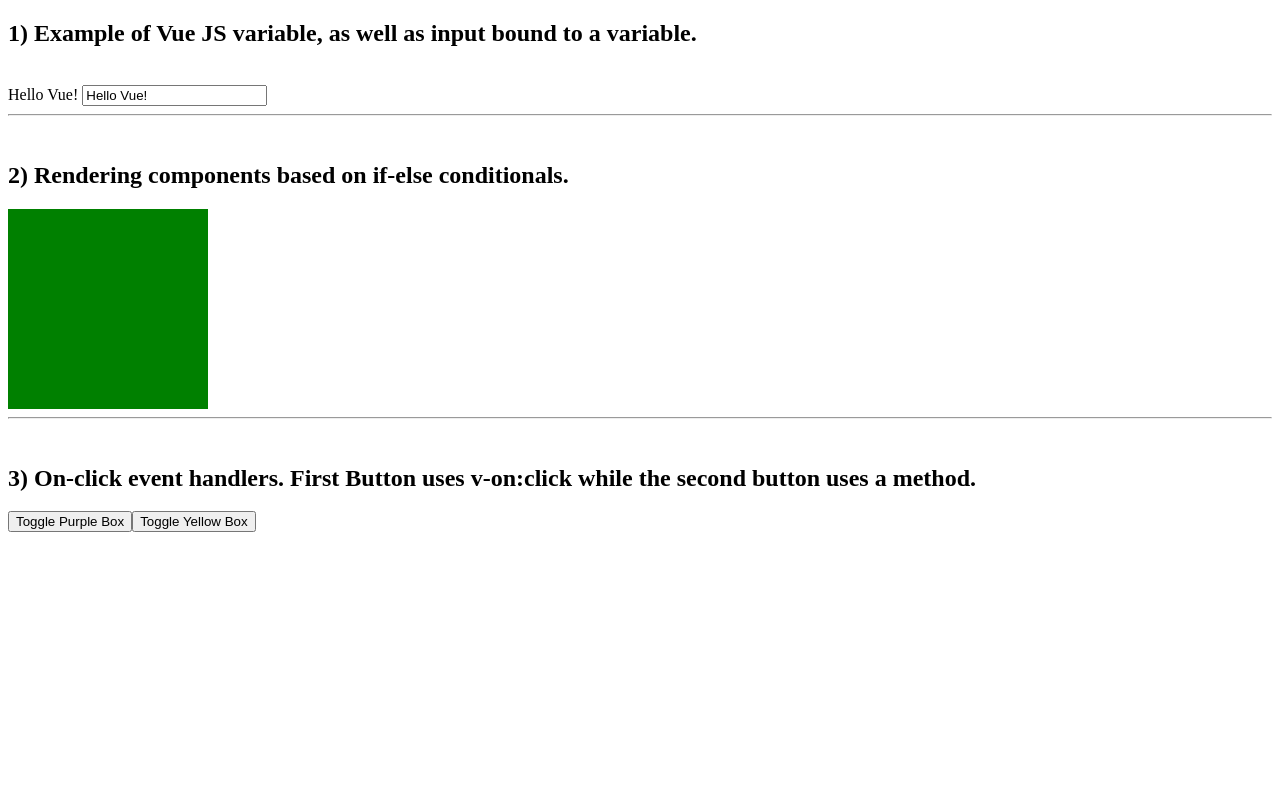
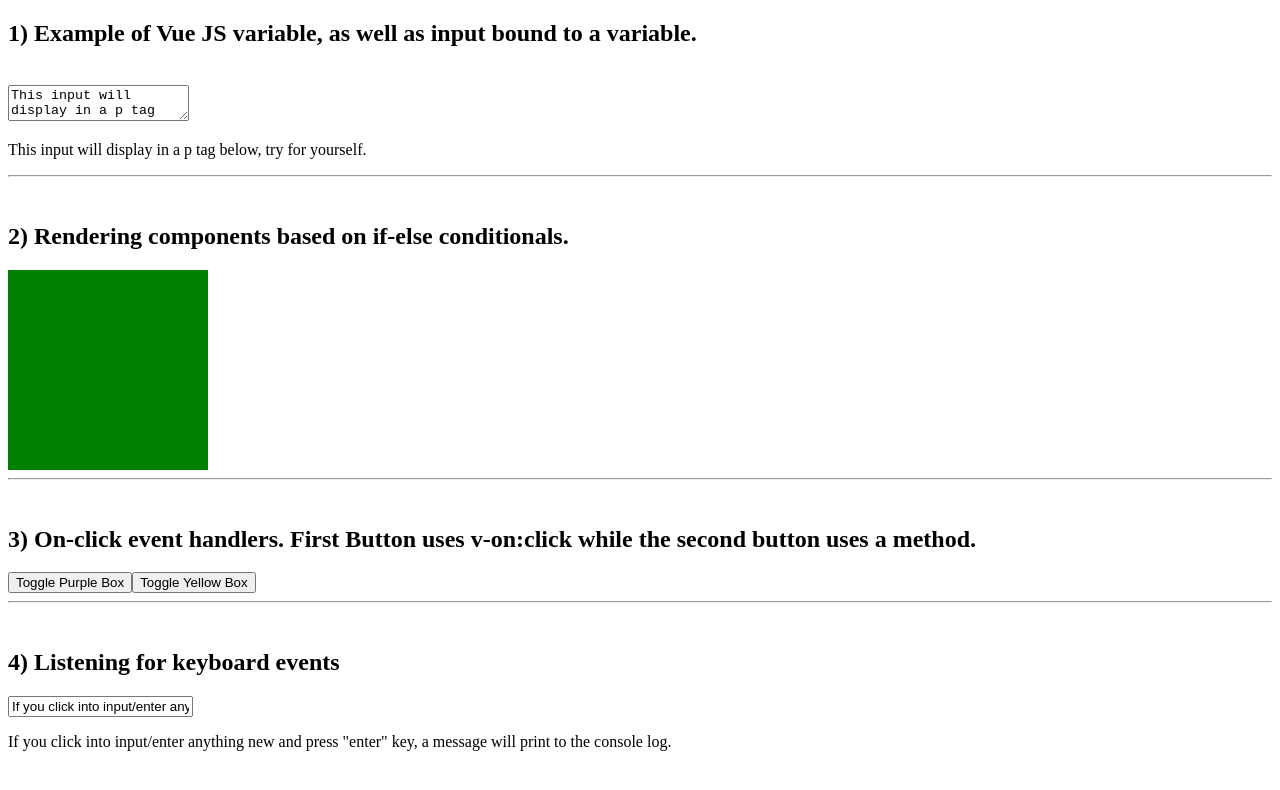
Before and after one commit to nwebb123/VueJSHelloWorld, a plain HTML site: page index.html in a window 1280 px wide. Drawn offline with nearby package versions, Linux system fonts and the light colour scheme.

Commit message:
Update index.html
added new keyup method

```diff
--- a/index.html
+++ b/index.html
@@ -15,9 +15,9 @@
     <div id="app" v-cloak>
 
         <h2>1) Example of Vue JS variable, as well as input bound to a variable.</h2><br>
-        {{ greeting }}
+        <textarea type="text" v-model="greeting"></textarea>
+        <p>{{ greeting }}</p>
 
-        <input v-model="greeting" />
         <hr><br>
 
         <!-- Example of conditionals used to render components using v-if, v-else-if, and v-else
@@ -47,25 +47,23 @@
 
         </div>
 
+        <hr><br>
+
+        <h2>4) Listening for keyboard events</h2>
+        <input @keyup.enter="keyUpEnterMethod()" v-model="keyUpEnter" type="text">
+        <p>{{keyUpEnter}}</p>
 
 
     </div>
 
-
-
-
-
-
     <script src="https://unpkg.com/vue@3"></script>
-
-
 
     <script>
         Vue.createApp({
             data() {
                 return {
                     //Example of a string variable called "greeting" with a value of "Hello Vue!".
-                    greeting: 'Hello Vue!',
+                    greeting: 'This input will display in a p tag below, try for yourself.',
 
                     //Example of a boolean variable. If false, the component will not be rendered in the DOM (comments it out, very cool).
                     isVisibleOne: false,
@@ -74,17 +72,26 @@
 
                     togglePurpleBox: false,
                     toggleYellowBox: false,
+
+                    keyUpEnter: 'If you click into input/enter anything new and press "enter" key, a message will print to the console log.',
                 }
             },
             methods: {
                 toggleYellowBoxMethod() {
                         this.toggleYellowBox = !this.toggleYellowBox
+                },
+
+                keyUpEnterMethod(){
+                    console.log("wat de heck")
+                    keyUpEnter = "Is this working?"
                 }
 
             },
 
         }).mount('#app')
     </script>
+
+
 </body>
 
 </html>
```
